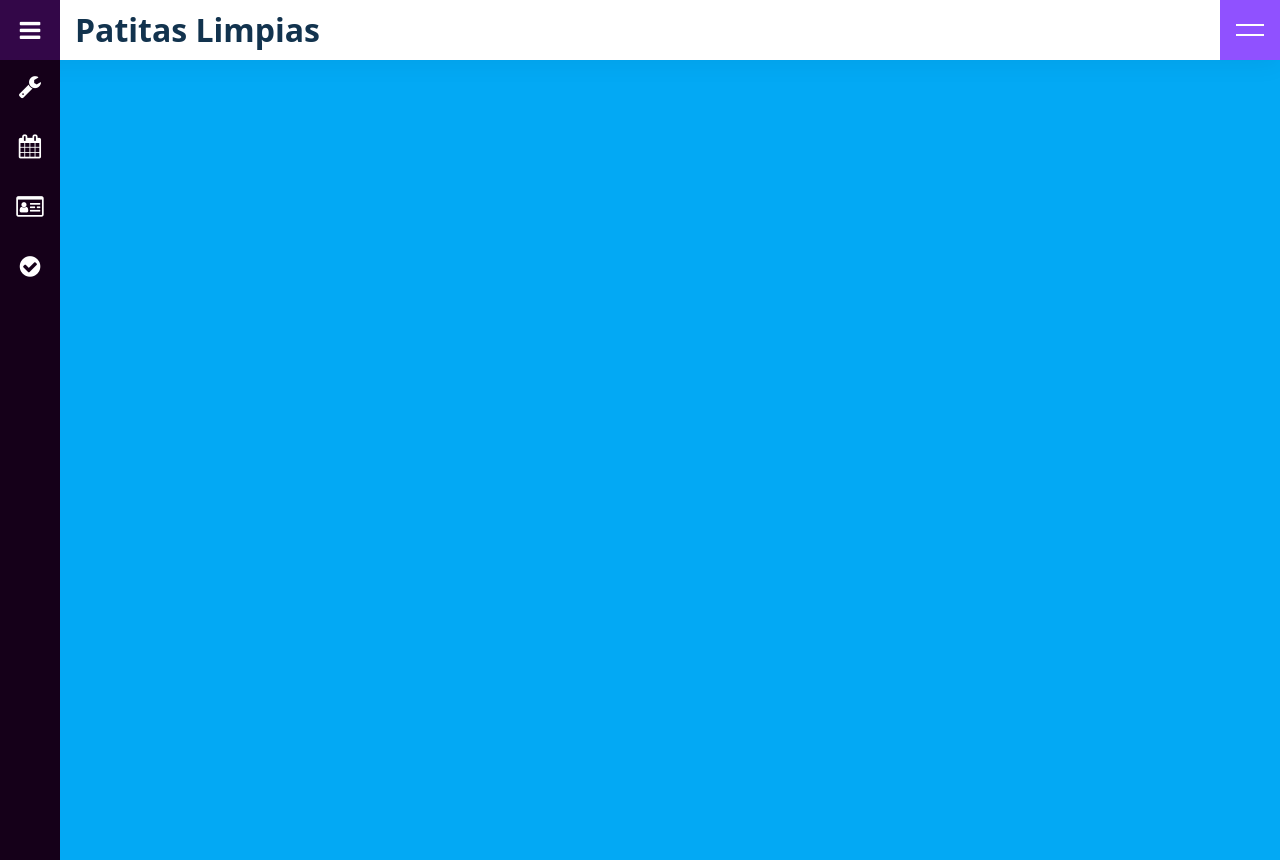
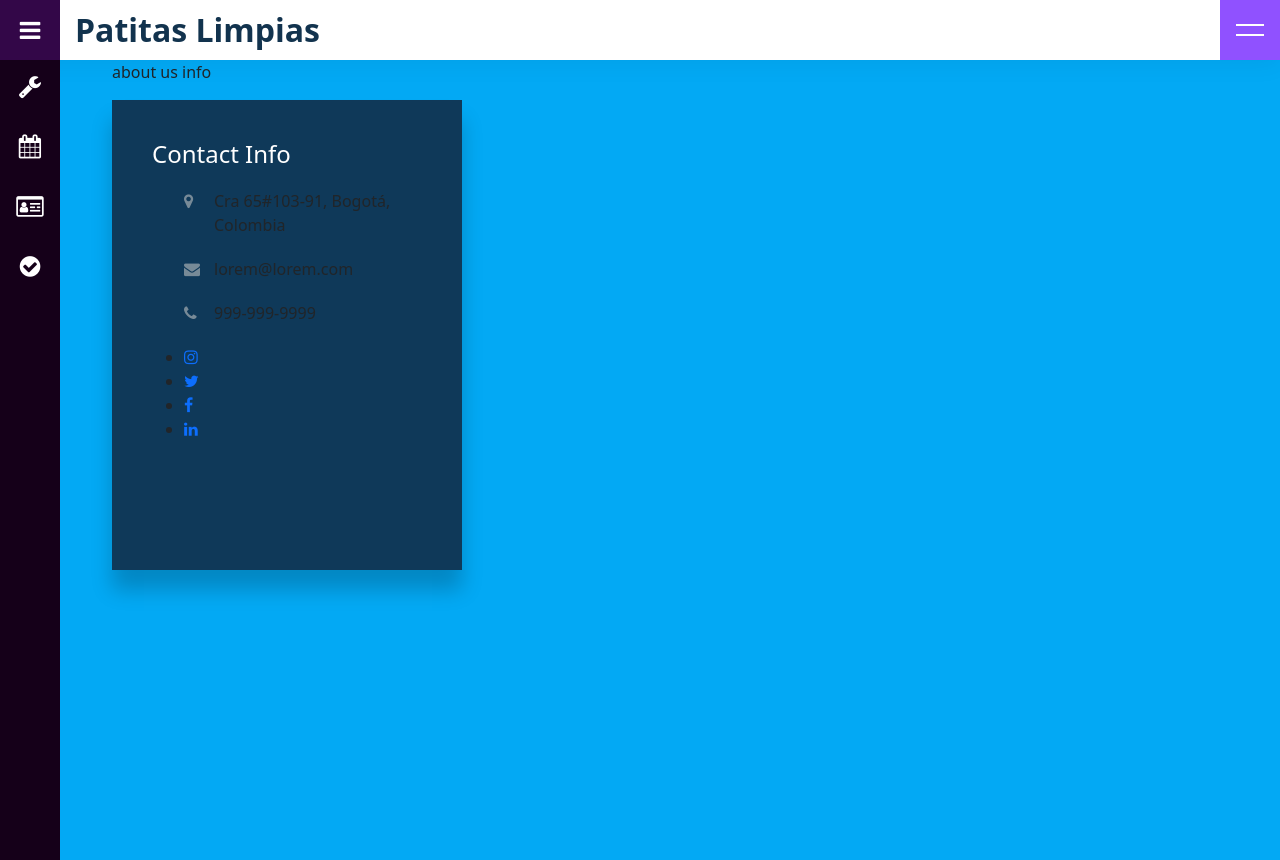
Before and after one commit to pharaoht/appointment-scheduler, a React (Create React App) app in the folder frontend/: page /about-us in a window 1280 px wide. Built offline with nearby package versions, Linux system fonts and the light colour scheme.

Commit message:
working on about us page

```diff
--- a/frontend/src/containers/AboutUs/AboutUs.css
+++ b/frontend/src/containers/AboutUs/AboutUs.css
@@ -2,3 +2,71 @@
   min-height: 100vh;
   background-color: #03a9f4;
 }
+
+section {
+  position: relative;
+  justify-content: center;
+  align-items: center;
+  min-height: 100vh;
+}
+
+section::before {
+  content: "";
+  position: absolute;
+  top: 0;
+  left: 0;
+  width: 50%;
+  height: 100%;
+}
+section .container {
+  position: relative;
+  min-width: 1100px;
+  min-height: 550px;
+  display: flex;
+  z-index: 1;
+}
+
+section .container .contactinfo {
+  position: absolute;
+  top: 40px;
+  width: 350px;
+  height: calc(100% - 80px);
+  background-color: #0f3959;
+  z-index: 1;
+  padding: 40px;
+  display: flex;
+  flex-direction: column;
+  justify-content: space-between;
+  box-shadow: 0 20px 20px rgba(0, 0, 0, 0.2);
+}
+
+section .container .contactinfo h2 {
+  color: #fff;
+  font-size: 24px;
+  font-weight: 500;
+}
+
+section .container .contactinfo .info {
+  position: relative;
+  margin: 20px 0;
+}
+
+section .container .contactinfo .info li {
+  position: relative;
+  list-style: none;
+  display: flex;
+  margin: 20px 0;
+  cursor: pointer;
+  align-items: flex-start;
+}
+
+section .container .contactinfo .info li span:nth-child(1) {
+  width: 30px;
+  min-width: 30px;
+}
+
+section .container .contactinfo .info li span:nth-child(1) i {
+  max-width: 100%;
+  filter: invert(1);
+  opacity: 0.5;
+}
--- a/frontend/src/containers/AboutUs/AboutUs.jsx
+++ b/frontend/src/containers/AboutUs/AboutUs.jsx
@@ -5,10 +5,40 @@ import './AboutUs.css'
 const About = () => {
     return <>
         <div className="body">
-            <div className="container">
+            <section>
+                <div className="container">
+                    <div className="contactinfo">
+                        <div>
+                            <h2>Contact Info</h2>
+                            <ul className="info">
+                                <li>
+                                    <span><i class="fa fa-map-marker" aria-hidden="true"></i></span>
+                                    <span>Cra 65#103-91, Bogotá, Colombia</span>
+                                </li>
+                                <li>
+                                    <span><i class="fa fa-envelope" aria-hidden="true"></i></span>
+                                    <span>lorem@lorem.com</span>
+                                </li>
+                                <li>
+                                    <span><i class="fa fa-phone" aria-hidden="true"></i></span>
+                                    <span>999-999-9999</span>
+                                </li>
+                            </ul>
+                            <ul className="sci">
+                                <li><a href="#"><i class="fa fa-instagram" aria-hidden="true"></i></a></li>
+                                <li><a href="#"><i class="fa fa-twitter" aria-hidden="true"></i></a></li>
+                                <li><a href="#"><i class="fa fa-facebook" aria-hidden="true"></i></a></li>
+                                <li><a href="#"><i class="fa fa-linkedin" aria-hidden="true"></i></a></li>
+                            </ul>
+                        </div>
+                    </div>
+                    <div className="contactForm">
+                        about us info
+                    </div>
 
 
-            </div>
+                </div>
+            </section>
         </div>
     </>
 }
--- a/frontend/src/containers/Appointment/Appointment.jsx
+++ b/frontend/src/containers/Appointment/Appointment.jsx
@@ -226,7 +226,7 @@ const Appointment = ({ isAuthenticated, user }) => {
                     <div className="date-header">
                         <h3>
                             {dateUpdate < date ? null : <button className="arrow-btn" onClick={decrementDate}><i className="fa fa-arrow-circle-left" aria-hidden="true"></i></button>}
-                            {dateUpdate.toISOString().slice(0, 10)}
+                            {dateUpdate.toLocaleDateString().slice(0, 10)}
                             <button className="arrow-btn" onClick={incrementDate}><i className="fa fa-arrow-circle-right" aria-hidden="true"></i></button>
                         </h3>
                     </div>
--- a/frontend/src/containers/Reviews/Reviews.jsx
+++ b/frontend/src/containers/Reviews/Reviews.jsx
@@ -27,9 +27,9 @@ const Reviews = ({ user, isAuthenticated, load_user }) => {
     const [errFormData, setErrFormData] = useState([])
 
 
-    useEffect(() => {
+    useEffect(async () => {
         window.scrollTo(0, 0);
-        load_user()
+        await load_user()
         getReviews()
         setIsDeleted(false)
     }, [isDelete, isAuthenticated])
```
